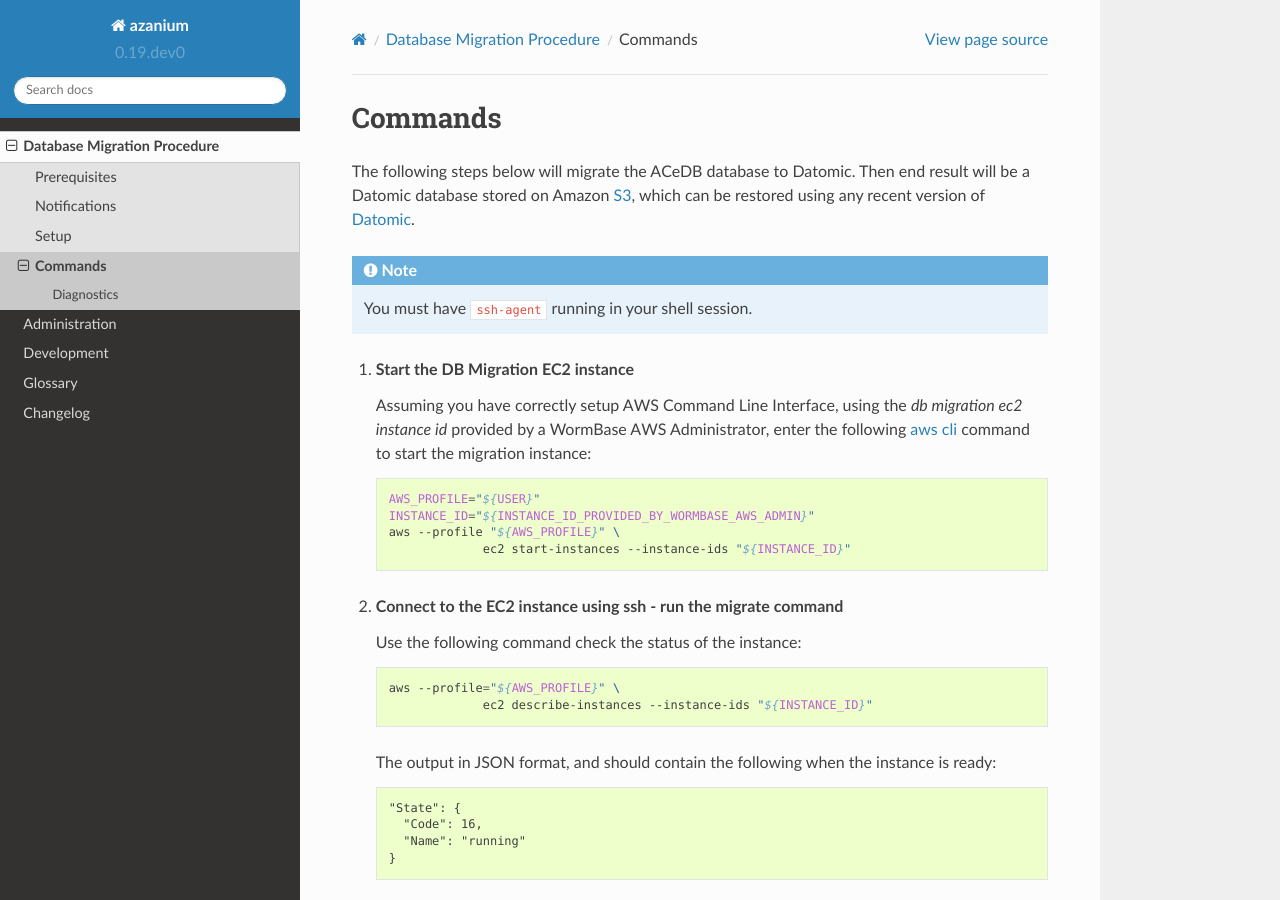
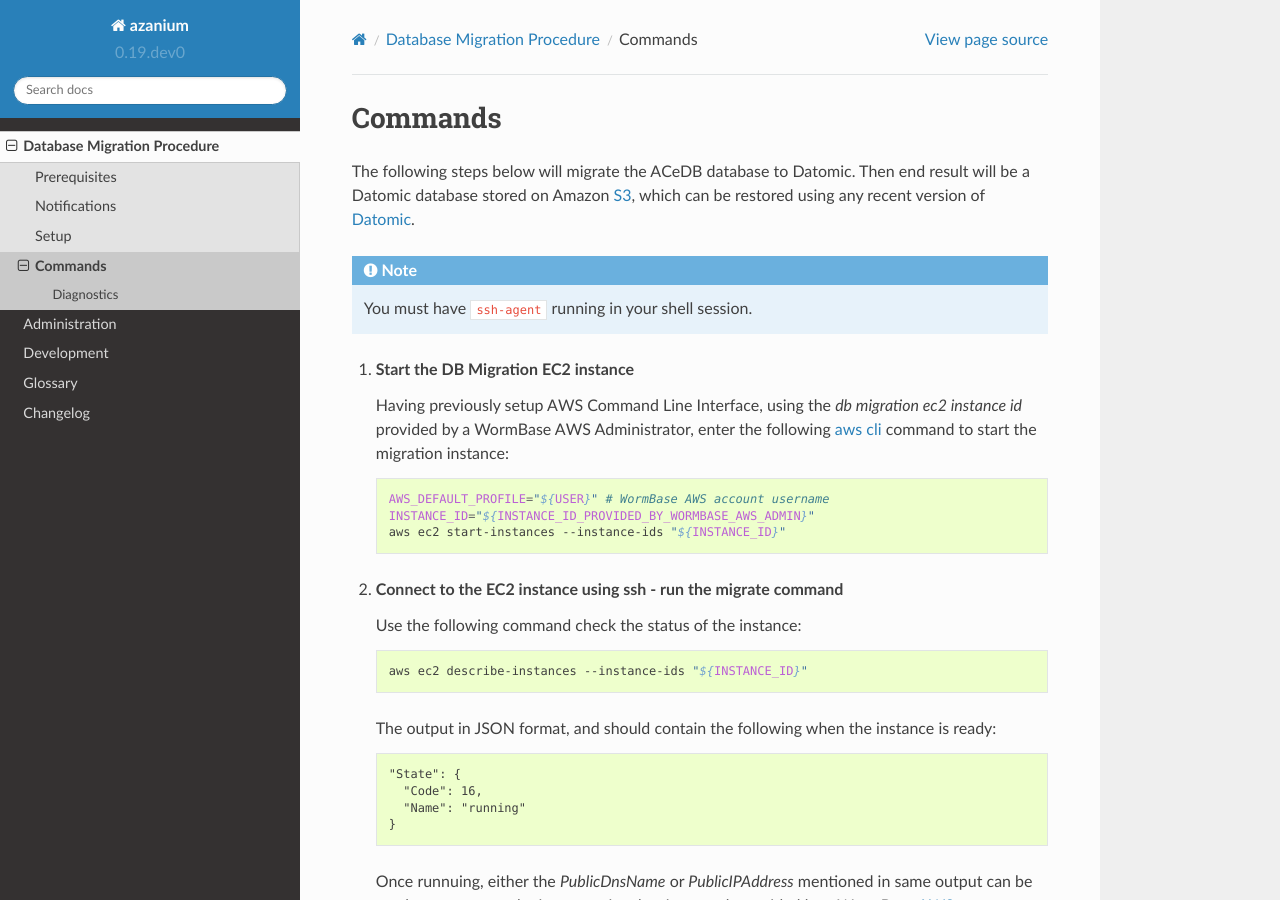
Before and after one commit to WormBase/db-migration, a Sphinx documentation site: the page built from docs/source/user/commands.rst, in a window 1280 px wide and 900 px high. Built offline with Sphinx 7.4.7 and the Read the Docs theme 2.0.0, drawn with Linux system fonts in a browser that asks for light colours.

Commit message:
Use AWS_DEFAULT_PROFILE environment variable.

```diff
--- a/docs/source/admin/ec2-instance-creation.rst
+++ b/docs/source/admin/ec2-instance-creation.rst
@@ -8,7 +8,7 @@ the following command:
 
    RELEASE="WS...."
    SUBNET_ID="subnet-xxxxx"
-   azanium --profile="${AWS_CLI_ADMIN_ACCOUNT}" \
+   azanium --profile="${AWS_DEFAULT_PROFILE}" \
 	 cloud init "${RELEASE}" "${subnet_id}"
 
 In the above, `SUBNET_ID` should be the id of the subnet in the new
--- a/docs/source/admin/iam-setup.rst
+++ b/docs/source/admin/iam-setup.rst
@@ -56,7 +56,7 @@ assigned the ``IAMFullAccess`` policy.
 
 .. code-block:: bash
 
-   alias iam="aws iam --profile=${AWS_ADMIN_USERNAME}"
+   alias iam="aws iam"
 
 Create the user group
 =====================
--- a/docs/source/user/commands.rst
+++ b/docs/source/user/commands.rst
@@ -14,17 +14,16 @@ which can be restored using any recent version of :term:`Datomic`.
 
 1. **Start the DB Migration EC2 instance**
 
-   Assuming you have correctly setup AWS Command Line Interface, using
+   Having previously setup AWS Command Line Interface, using
    the `db migration ec2 instance id` provided by a WormBase AWS
    Administrator, enter the following :term:`aws cli` command to start
    the migration instance:
 
    .. code-block:: bash
 
-      AWS_PROFILE="${USER}"
+      AWS_DEFAULT_PROFILE="${USER}" # WormBase AWS account username
       INSTANCE_ID="${INSTANCE_ID_PROVIDED_BY_WORMBASE_AWS_ADMIN}"
-      aws --profile "${AWS_PROFILE}" \
-		   ec2 start-instances --instance-ids "${INSTANCE_ID}"
+      aws ec2 start-instances --instance-ids "${INSTANCE_ID}"
 
 .. _db-migration-step-2:
 
@@ -34,8 +33,7 @@ which can be restored using any recent version of :term:`Datomic`.
 
    .. code-block:: bash
 
-      aws --profile="${AWS_PROFILE}" \
-		   ec2 describe-instances --instance-ids "${INSTANCE_ID}"
+      aws ec2 describe-instances --instance-ids "${INSTANCE_ID}"
 
    The output in JSON format, and should contain the following when the
    instance is ready:
@@ -97,7 +95,7 @@ which can be restored using any recent version of :term:`Datomic`.
 
    .. code-block:: bash
 
-      azanium --profile $USER admin stop-instance
+      azanium admin stop-instance
 
 
 Should all steps complete successfully, the migration process is now
```
Also changed, not shown: docs/source/user/setup.rst (+8 -3 lines).
